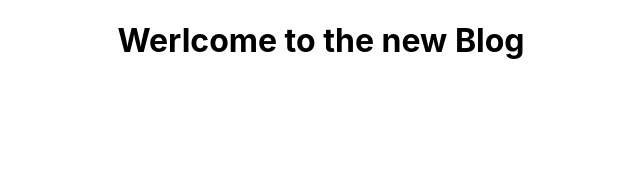
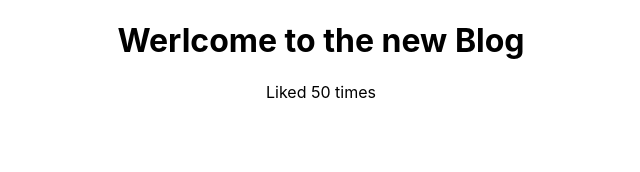
Before and after one commit to mohamedmonirshabana/babloBlog, a React (Create React App) app: page / in a window 1280 px wide. Shown: the top 172 px of the page, without its empty margins (319-959 px from the left). Built offline with nearby package versions, Linux system fonts and the light colour scheme.

Commit message:
react can't represent boolean , object Data Types

```diff
--- a/src/App.js
+++ b/src/App.js
@@ -4,13 +4,16 @@ import './App.css';
 function App() {
 
   const title = 'Werlcome to the new Blog';
-
+  const likes = 50;
+  const person = { name: 'yoshi', age: 30 };
 
 
   return (
     <div className="App">
       <div className="content">
-        <h1>{ title }</h1>
+        <h1>{title}</h1>
+        <p>Liked {likes} times</p>
+        {/* <p>{ person }</p> */}
       </div>
     </div>
   );
```
